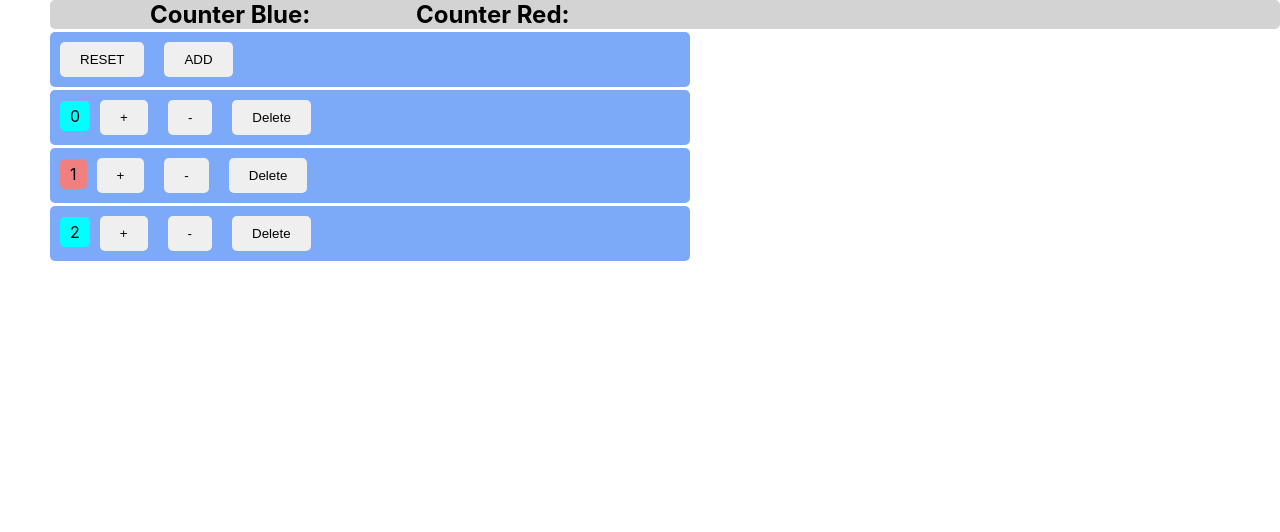
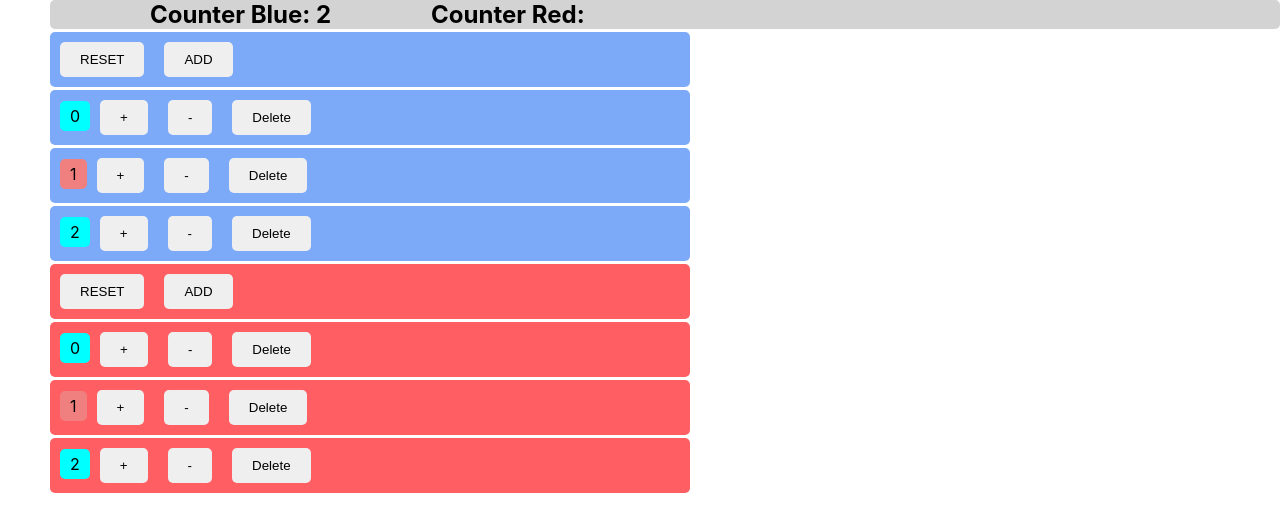
Before and after one commit to snieto10/sergiocounter, a React (Create React App) app: page / in a window 1280 px wide. Shown: the top 532 px of the page. Built offline with nearby package versions, Linux system fonts and the light colour scheme.

Commit message:
add red counter

```diff
--- a/src/App.css
+++ b/src/App.css
@@ -73,6 +73,14 @@
   margin-right: 50px;
   border-radius: 5px;
 }
+.counter-boxred {
+  background-color: rgb(255, 94, 99);
+  max-width: 50vw;
+  margin-top: 3px;
+  margin-left: 50px;
+  margin-right: 50px;
+  border-radius: 5px;
+}
 
 .counter_center {
   margin: 0 auto;
--- a/src/App.js
+++ b/src/App.js
@@ -1,7 +1,8 @@
 import React, { Component } from "react";
 import "./App.css";
-import NavBar from "./components/navBar";
+import NavBar from "./components/navbar";
 import Counters from "./components/counters";
+import RedCounters from "./components/redcounters";
 
 class App extends Component {
   state = {
@@ -56,8 +57,18 @@ class App extends Component {
   render() {
     return (
       <React.Fragment>
-        <NavBar />
+        <NavBar
+          counters={this.state.counters.filter((c) => c.value > 0).length}
+        />
         <Counters
+          counters={this.state.counters}
+          onReset={this.handleReset}
+          onIncrement={this.handleIncrement}
+          onDecrease={this.handleDecrease}
+          onDelete={this.handleDelete}
+          onAdd={this.handleAdd}
+        />
+        <RedCounters
           counters={this.state.counters}
           onReset={this.handleReset}
           onIncrement={this.handleIncrement}
--- a/src/components/navBar.jsx
+++ b/src/components/navBar.jsx
@@ -5,7 +5,7 @@ class NavBar extends Component {
     return (
       <React.Fragment>
         <nav className="nav">
-          <h1 className="inline">Counter Blue: </h1>
+          <h1 className="inline">Counter Blue: {this.props.counters}</h1>
           <h1 className="inline">Counter Red: </h1>
         </nav>
       </React.Fragment>
--- /dev/null
+++ b/src/components/redcounter.jsx
@@ -0,0 +1,39 @@
+import React, { Component } from "react";
+
+class RedCounter extends Component {
+  render() {
+    return (
+      <React.Fragment>
+        <div className="counter-boxred">
+          <span className={this.getColor()}>{this.props.counter.value}</span>
+          <button
+            onClick={() => this.props.onIncrement(this.props.counter)}
+            className="button"
+          >
+            +
+          </button>
+          <button
+            onClick={() => this.props.onDecrease(this.props.counter)}
+            className="button"
+          >
+            -
+          </button>
+          <button
+            onClick={() => this.props.onDelete(this.props.counter.id)}
+            className="button"
+          >
+            Delete
+          </button>
+        </div>
+      </React.Fragment>
+    );
+  }
+
+  getColor() {
+    let classes = "number";
+    classes += this.props.counter.value % 2 === 0 ? " blue" : " red";
+    return classes;
+  }
+}
+
+export default RedCounter;
--- /dev/null
+++ b/src/components/redcounters.jsx
@@ -0,0 +1,30 @@
+import React, { Component } from "react";
+import RedCounter from "./redcounter";
+
+class RedCounters extends Component {
+  render() {
+    return (
+      <React.Fragment>
+        <header className="counter-boxred">
+          <button onClick={this.props.onReset} className="button">
+            RESET
+          </button>
+          <button onClick={this.props.onAdd} className="button">
+            ADD
+          </button>
+        </header>
+        {this.props.counters.map((counter) => (
+          <RedCounter
+            key={counter.id}
+            onDelete={this.props.onDelete}
+            onIncrement={this.props.onIncrement}
+            onDecrease={this.props.onDecrease}
+            counter={counter}
+          />
+        ))}
+      </React.Fragment>
+    );
+  }
+}
+
+export default RedCounters;
```
